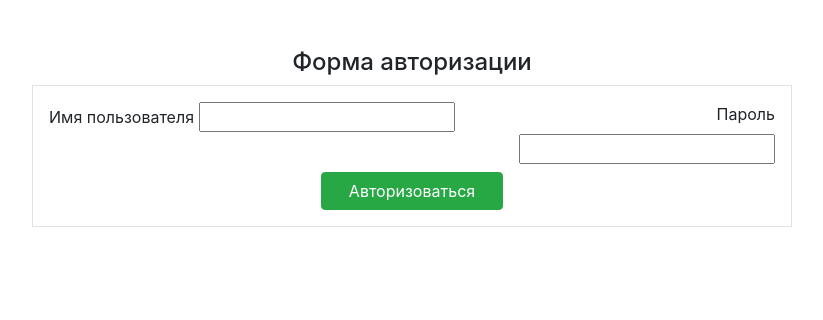
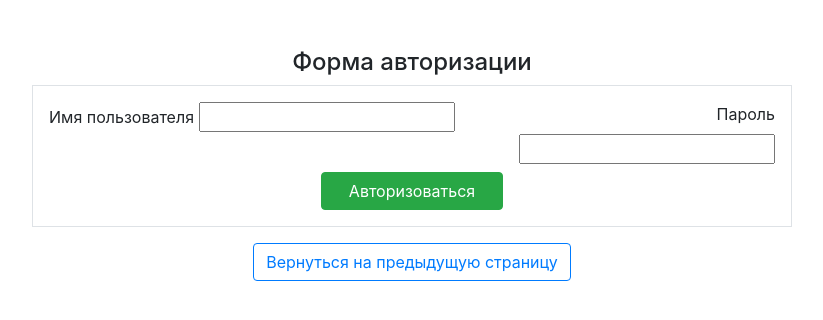
Before and after one commit to kiriakov-1988/task-book, a PHP site: page /log-in in a window 1280 px wide. Shown: the top 320 px of the page, without its empty margins (228-1051 px from the left). Run offline with PHP 8.4, Linux system fonts and the light colour scheme.

Commit message:
Added reverse redirect in page with log-in form

```diff
--- a/templates/auth_form_view.php
+++ b/templates/auth_form_view.php
@@ -26,3 +26,7 @@
     </div>
 
 </div>
+
+<p class="m-3">
+    <a href="<?=$_SERVER['HTTP_REFERER'] ?? '/'?>" class="btn btn-outline-primary">Вернуться на предыдущую страницу</a>
+</p>
```
